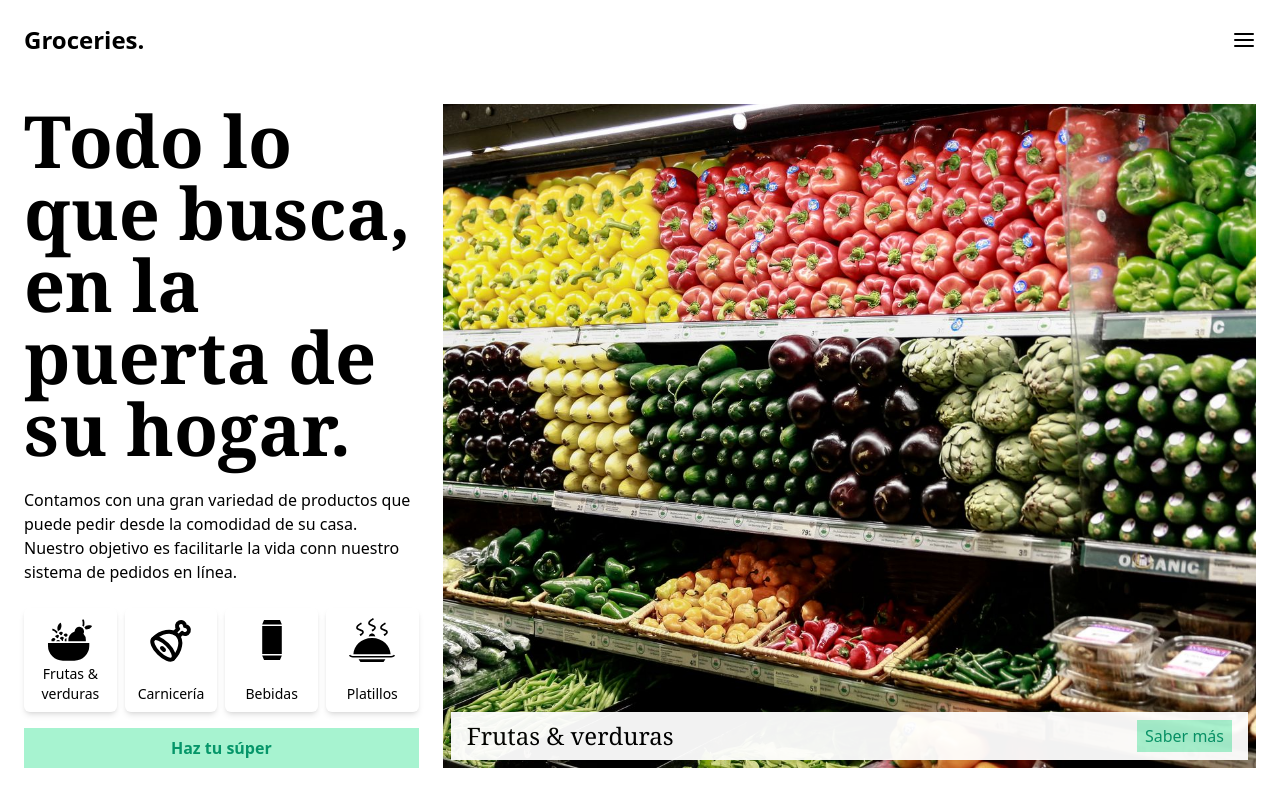
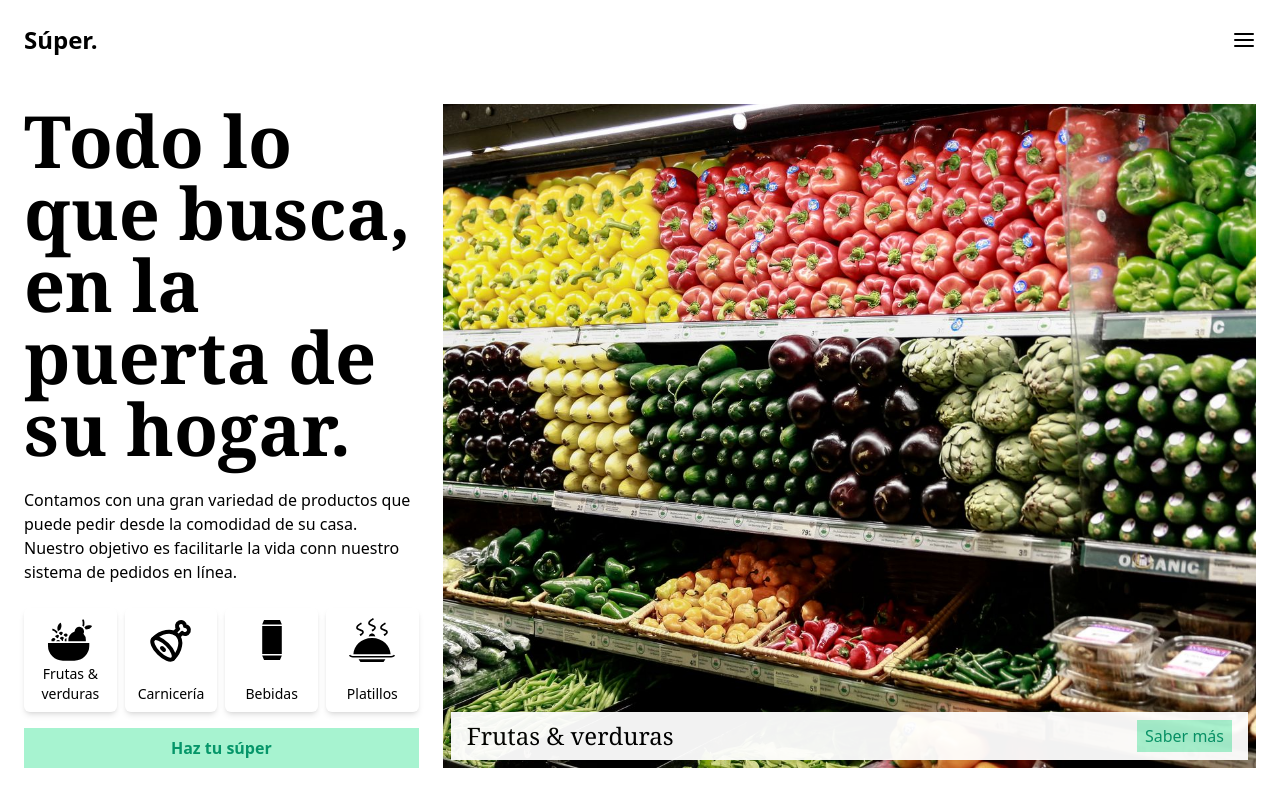
Before and after one commit to mar-cial/super, a Next.js app: page / in a window 1280 px wide. Built offline with nearby package versions, Linux system fonts and the light colour scheme.

Commit message:
typos on header

```diff
--- a/components/header.tsx
+++ b/components/header.tsx
@@ -65,7 +65,7 @@
     <>
       <header className="flex justify-between p-4 lg:p-6">
         <Link href={'/'}>
-          <h1 className="text-2xl font-semibold cursor-pointer">Groceries.</h1>
+          <h1 className="text-2xl font-semibold cursor-pointer">Súper.</h1>
         </Link>
 
         <button onClick={toggle}>
```
